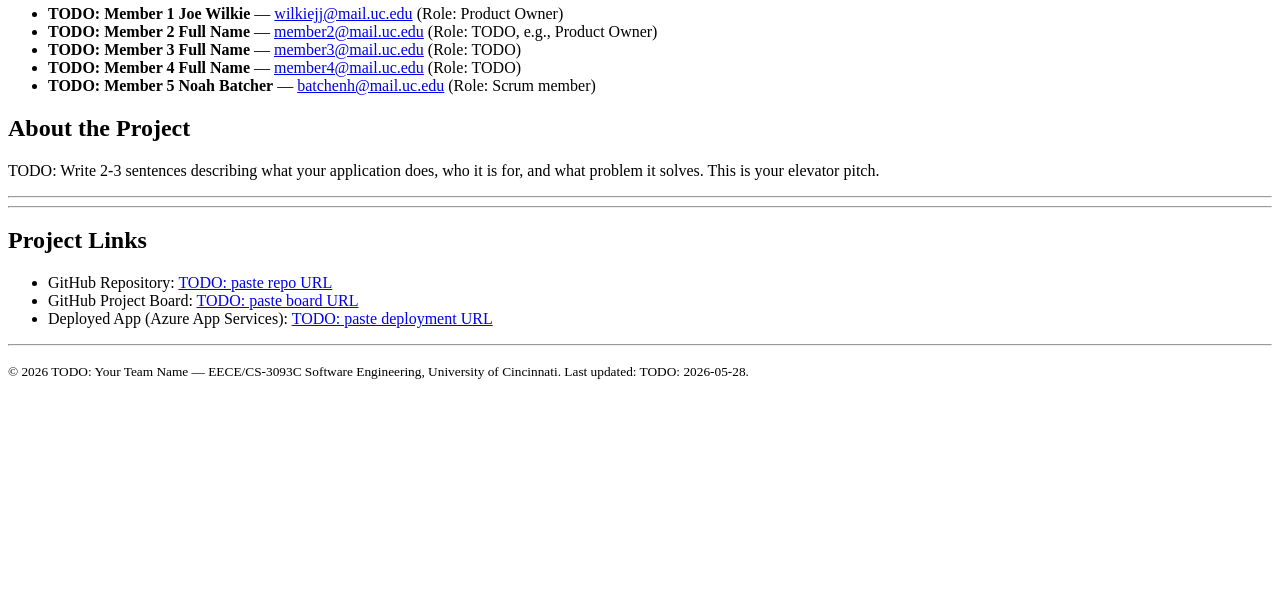
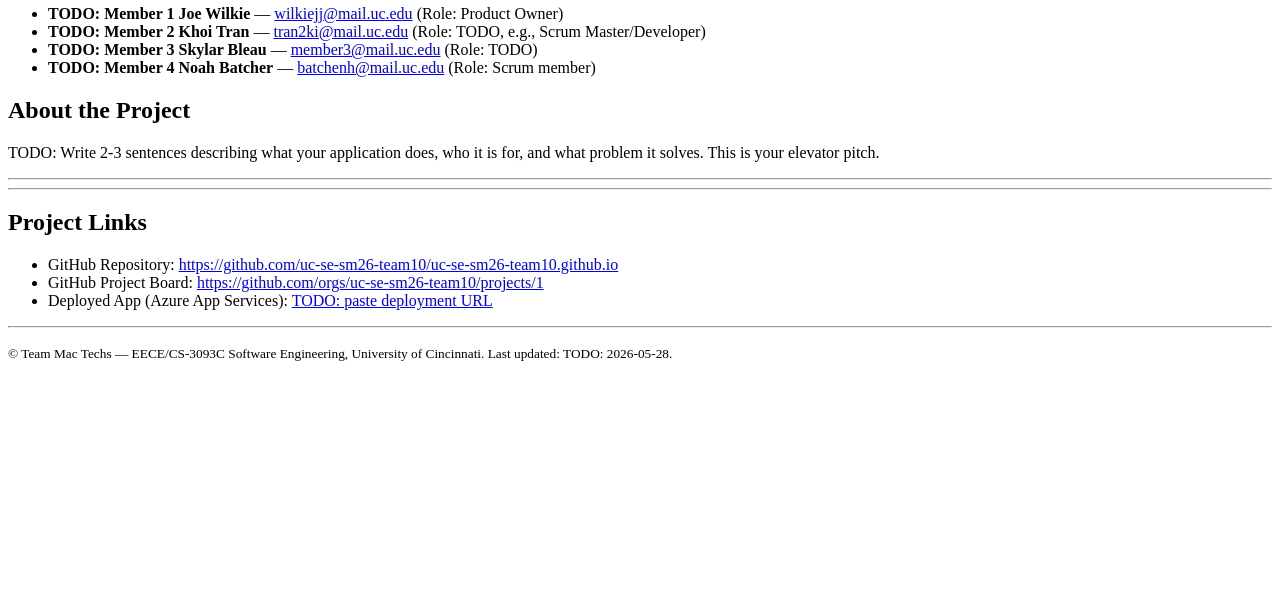
Before and after one commit to uc-se-sm26-team10/uc-se-sm26-team10.github.io, a plain HTML site: page index.html in a window 1280 px wide. Shown: the part 196-800 px from the top of the page. Drawn offline with Linux system fonts and the light colour scheme.

Commit message:
Miscellanous + team name upd

```diff
--- a/index.html
+++ b/index.html
@@ -22,7 +22,7 @@
     <p>
       <strong>Course:</strong> EECE/CS-3093C — Software Engineering, Summer 2026<br>
       <strong>Instructor:</strong> Dr. Phu Phung<br>
-      <strong>Team:</strong> TODO: Your team number
+      <strong>Team:</strong> Mac Techs
     </p>
     <section id="team">
       <h2>Team Members</h2>
@@ -33,22 +33,17 @@
           (Role: Product Owner)
         </li>
         <li>
-          <strong>TODO: Member 2 Full Name</strong> &mdash;
-          <a href="mailto:member2@mail.uc.edu">member2@mail.uc.edu</a>
-          (Role: TODO, e.g., Product Owner)
+          <strong>TODO: Member 2 Khoi Tran</strong> &mdash;
+          <a href="mailto:tran2ki@mail.uc.edu">tran2ki@mail.uc.edu</a>
+          (Role: TODO, e.g., Scrum Master/Developer)
         </li>
         <li>
-          <strong>TODO: Member 3 Full Name</strong> &mdash;
+          <strong>TODO: Member 3 Skylar Bleau</strong> &mdash;
           <a href="mailto:member3@mail.uc.edu">member3@mail.uc.edu</a>
           (Role: TODO)
         </li>
         <li>
-          <strong>TODO: Member 4 Full Name</strong> &mdash;
-          <a href="mailto:member4@mail.uc.edu">member4@mail.uc.edu</a>
-          (Role: TODO)
-        </li>
-        <li>
-          <strong>TODO: Member 5 Noah Batcher</strong> &mdash;
+          <strong>TODO: Member 4 Noah Batcher</strong> &mdash;
           <a href="mailto:batchenh@mail.uc.edu">batchenh@mail.uc.edu</a>
           (Role: Scrum member)
         </li>
@@ -72,20 +67,19 @@
     <section id="links">
       <h2>Project Links</h2>
       <ul>
-        <li>GitHub Repository: <a href="https://github.com/TODO/TODO">TODO: paste repo URL</a></li>
-        <li>GitHub Project Board: <a href="https://github.com/users/TODO/projects/TODO">TODO: paste board URL</a></li>
+        <li>GitHub Repository: <a href="https://github.com/uc-se-sm26-team10/uc-se-sm26-team10.github.io">https://github.com/uc-se-sm26-team10/uc-se-sm26-team10.github.io</a></li>
+        <li>GitHub Project Board: <a href="https://github.com/orgs/uc-se-sm26-team10/projects/1">https://github.com/orgs/uc-se-sm26-team10/projects/1</a></li>
         <li>Deployed App (Azure App Services): <a href="https://TODO.azurewebsites.net">TODO: paste deployment URL</a></li>
       </ul>
     </section>
 
   </main>
-
   <hr>
 
   <footer>
     <p>
       <small>
-        &copy; 2026 TODO: Your Team Name &mdash;
+        &copy; Team Mac Techs &mdash;
         EECE/CS-3093C Software Engineering, University of Cincinnati.
         Last updated: TODO: 2026-05-28.
       </small>
```
